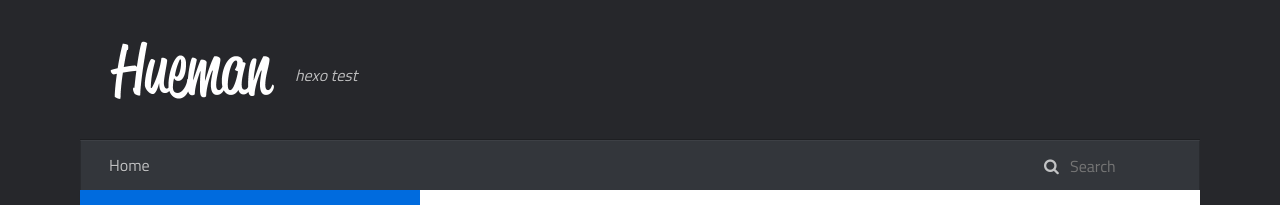
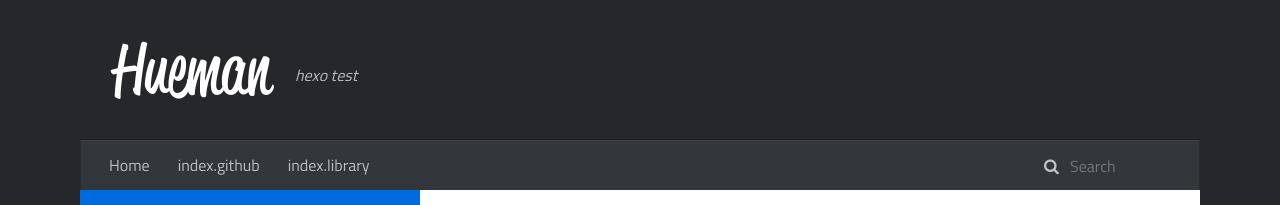
Before and after one commit to pds1130/pds1130, a plain HTML site: page 2017/09/24/hello-world/index.html in a window 1280 px wide. Shown: the top 205 px of the page. Drawn offline with Linux system fonts and the light colour scheme; a script that the page names is missing.

Commit message:
Site updated: 2017-09-24 20:25:16

```diff
--- a/2017/09/24/hello-world/index.html
+++ b/2017/09/24/hello-world/index.html
@@ -73,7 +73,13 @@
                                     <a class="main-nav-list-link" href="/">Home</a>
                                 </li>
 
+                                <li class="main-nav-list-item" >
+                                    <a class="main-nav-list-link" href="/pds1130.github.io">index.github</a>
+                                </li>
 
+                                <li class="main-nav-list-item" >
+                                    <a class="main-nav-list-link" href="/Library">index.library</a>
+                                </li>
 
                         </ul>
                         <nav id="sub-nav">
```
Also changed, not shown: 2017/09/24/test/index.html (+6 -0 lines), archives/2017/09/index.html (+6 -0 lines), archives/2017/index.html (+6 -0 lines), archives/index.html (+6 -0 lines), index.html (+6 -0 lines).
